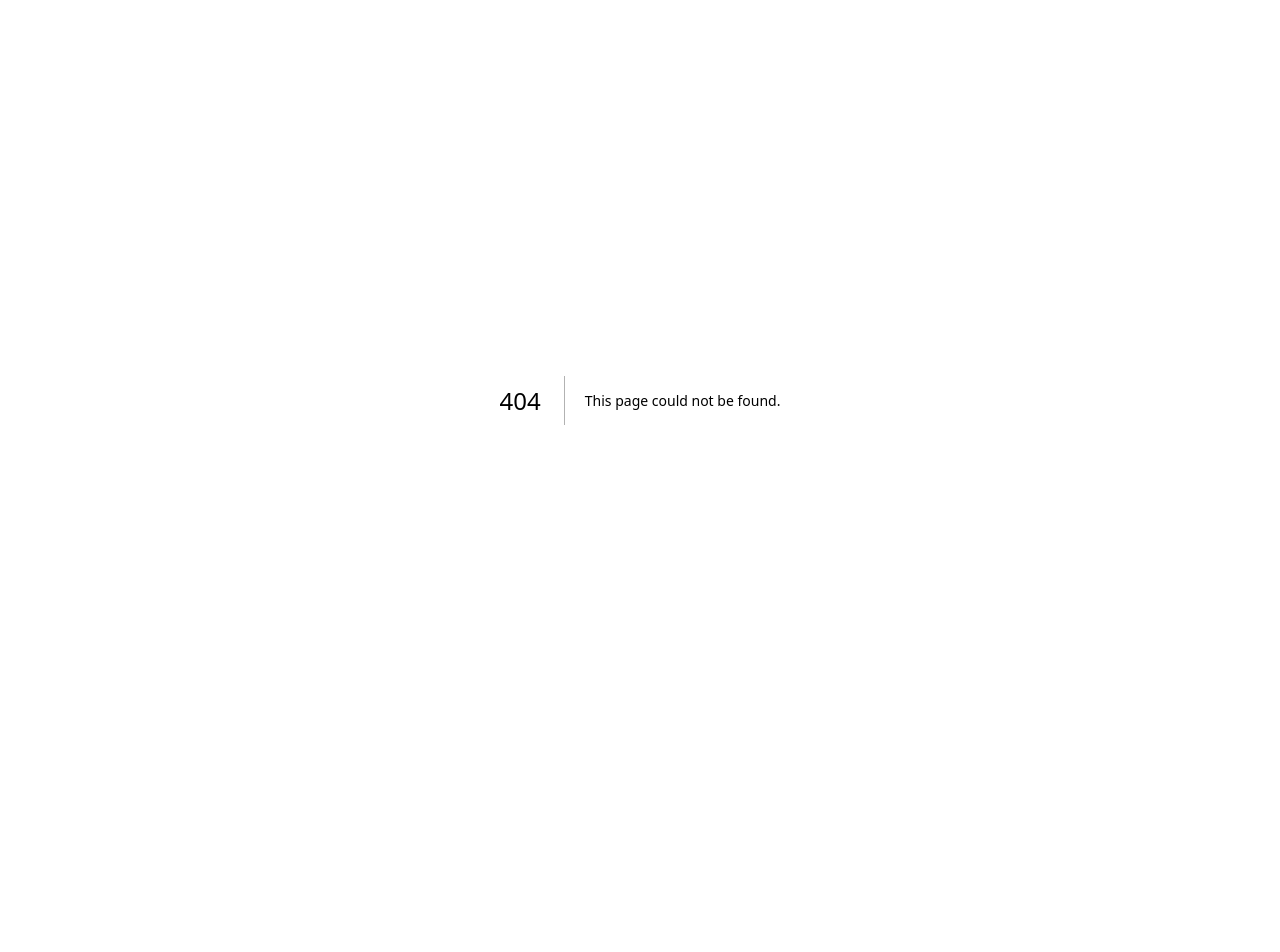
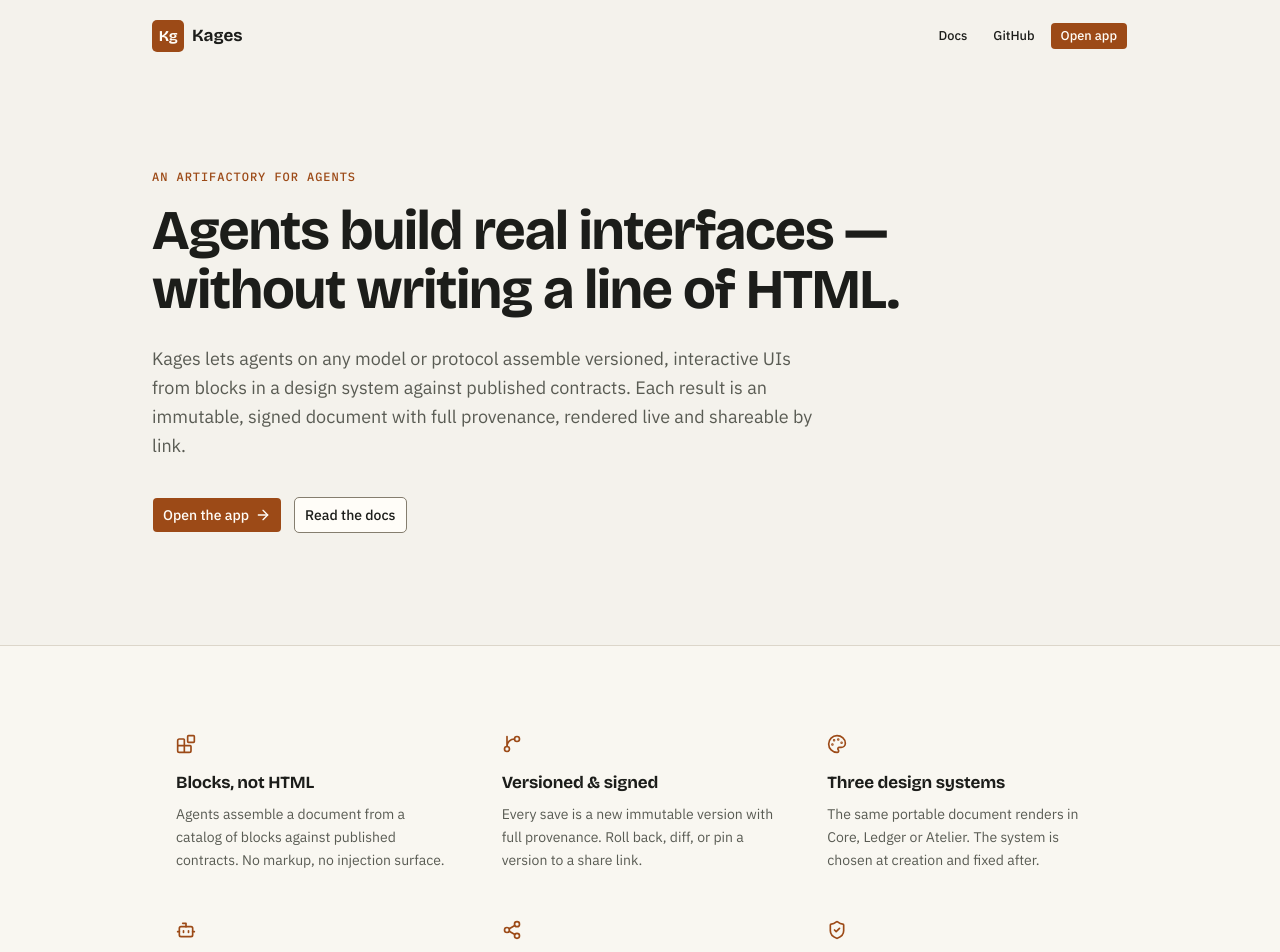
Before and after one commit to focks/kages, a Next.js app: page /landing in a window 1280 px wide. Before the commit this address had no page. Shown: the top 952 px of the page. Before the commit the page ends 800 px from the top, so only its background shows below. Built offline with nearby package versions, Linux system fonts and the light colour scheme; no server answers.

Commit message:
feat(landing): public landing page at getkages.com with host rewrite
Add a shell-free marketing page at /landing and a vercel.json host rewrite
so the apex (getkages.com) serves it while app.getkages.com keeps the
dashboard at /. CTAs point at NEXT_PUBLIC_APP_URL (defaults to / locally).

```diff
--- /dev/null
+++ b/src/app/landing/page.tsx
@@ -0,0 +1,100 @@
+import Link from "next/link";
+import {
+  ArrowRight, Blocks, GitBranch, Share2, Bot, Palette, ShieldCheck,
+} from "lucide-react";
+import { Button } from "@/components/ui/button";
+
+// The public front door, served at getkages.com (the apex host rewrites `/` to
+// this route — see vercel.json). It renders OUTSIDE the (app) group so it has no
+// sidebar chrome. Everything is static: no store calls, no client state.
+
+export const metadata = {
+  title: "Kages — an artifactory for agents",
+  description:
+    "Agents build versioned, interactive UIs by assembling blocks from a design system against published contracts — they never write HTML.",
+};
+
+// The running dashboard. In production it lives on app.getkages.com; locally
+// (no subdomain) `/` is the dashboard, so default there. One env var, one default.
+const APP_URL = process.env.NEXT_PUBLIC_APP_URL ?? "/";
+
+const FEATURES = [
+  { icon: Blocks, title: "Blocks, not HTML", body: "Agents assemble a document from a catalog of blocks against published contracts. No markup, no injection surface." },
+  { icon: GitBranch, title: "Versioned & signed", body: "Every save is a new immutable version with full provenance. Roll back, diff, or pin a version to a share link." },
+  { icon: Palette, title: "Three design systems", body: "The same portable document renders in Core, Ledger or Atelier. The system is chosen at creation and fixed after." },
+  { icon: Bot, title: "Agents first-class", body: "Everything the UI can do is one operation over POST /api/<op> — so any MCP, REST or A2A agent can do it too." },
+  { icon: Share2, title: "Share by link", body: "Publish a Kage and share an opaque /k/<uuid> link. Anyone with it sees a clean full-page render in the Kage's own system." },
+  { icon: ShieldCheck, title: "Self-hostable", body: "Run it in-memory with no login, or wire up Postgres/Supabase and Google sign-in with per-user workspaces." },
+];
+
+export default function LandingPage() {
+  return (
+    <main className="min-h-dvh bg-background text-foreground">
+      {/* Nav */}
+      <header className="mx-auto flex w-full max-w-5xl items-center justify-between px-6 py-5">
+        <div className="flex items-center gap-2">
+          <div aria-hidden className="flex size-8 items-center justify-center rounded-md bg-primary font-display text-[15px] font-bold tracking-[-0.03em] text-primary-foreground">Kg</div>
+          <span className="font-display text-[17px] font-[650]">Kages</span>
+        </div>
+        <nav className="flex items-center gap-1">
+          <Button render={<a href="/docs" />} nativeButton={false} variant="ghost" size="sm">Docs</Button>
+          <Button render={<a href="https://github.com/focks/kages" target="_blank" rel="noreferrer" />} nativeButton={false} variant="ghost" size="sm">GitHub</Button>
+          <Button render={<Link href={APP_URL} />} nativeButton={false} size="sm">Open app</Button>
+        </nav>
+      </header>
+
+      {/* Hero */}
+      <section className="mx-auto w-full max-w-5xl px-6 pt-16 pb-20 sm:pt-24 sm:pb-28">
+        <p className="font-mono text-[12px] font-medium uppercase tracking-[0.08em] text-primary">An artifactory for agents</p>
+        <h1 className="mt-4 max-w-3xl font-display text-[40px] leading-[1.05] font-[680] tracking-[-0.02em] sm:text-[56px]">
+          Agents build real interfaces — without writing a line of HTML.
+        </h1>
+        <p className="mt-6 max-w-2xl text-lg leading-relaxed text-muted-foreground">
+          Kages lets agents on any model or protocol assemble versioned, interactive UIs from
+          blocks in a design system against published contracts. Each result is an immutable,
+          signed document with full provenance, rendered live and shareable by link.
+        </p>
+        <div className="mt-9 flex flex-wrap items-center gap-3">
+          <Button render={<Link href={APP_URL} />} nativeButton={false} size="lg">Open the app <ArrowRight className="size-4" /></Button>
+          <Button render={<a href="/docs" />} nativeButton={false} size="lg" variant="outline">Read the docs</Button>
+        </div>
+      </section>
+
+      {/* Features */}
+      <section className="border-t border-border bg-card/40">
+        <div className="mx-auto grid w-full max-w-5xl gap-px overflow-hidden px-6 py-16 sm:grid-cols-2 lg:grid-cols-3">
+          {FEATURES.map((f) => (
+            <div key={f.title} className="p-6">
+              <f.icon className="size-5 text-primary" />
+              <h3 className="mt-4 font-display text-[17px] font-[620] tracking-[-0.01em]">{f.title}</h3>
+              <p className="mt-2 text-sm leading-relaxed text-muted-foreground">{f.body}</p>
+            </div>
+          ))}
+        </div>
+      </section>
+
+      {/* Quick start */}
+      <section className="mx-auto w-full max-w-5xl px-6 py-20">
+        <h2 className="font-display text-[28px] font-[650] tracking-[-0.01em]">Run it in a minute</h2>
+        <p className="mt-2 max-w-xl text-muted-foreground">In-memory, no login. Then open the docs or drive it from the terminal.</p>
+        <pre className="mt-6 overflow-x-auto rounded-lg border border-border bg-foreground/[0.04] p-5 font-mono text-[13px] leading-relaxed">
+{`git clone https://github.com/focks/kages.git && cd kages
+npm ci
+npm run dev        # http://localhost:3000`}
+        </pre>
+      </section>
+
+      {/* Footer */}
+      <footer className="border-t border-border">
+        <div className="mx-auto flex w-full max-w-5xl flex-col items-center justify-between gap-4 px-6 py-8 text-sm text-muted-foreground sm:flex-row">
+          <span>© Kages · MIT licensed</span>
+          <div className="flex items-center gap-5">
+            <a href="/docs" className="hover:text-foreground">Docs</a>
+            <a href="https://github.com/focks/kages" target="_blank" rel="noreferrer" className="hover:text-foreground">GitHub</a>
+            <Link href={APP_URL} className="hover:text-foreground">Open app</Link>
+          </div>
+        </div>
+      </footer>
+    </main>
+  );
+}
```
Also changed, not shown: vercel.json (added).
